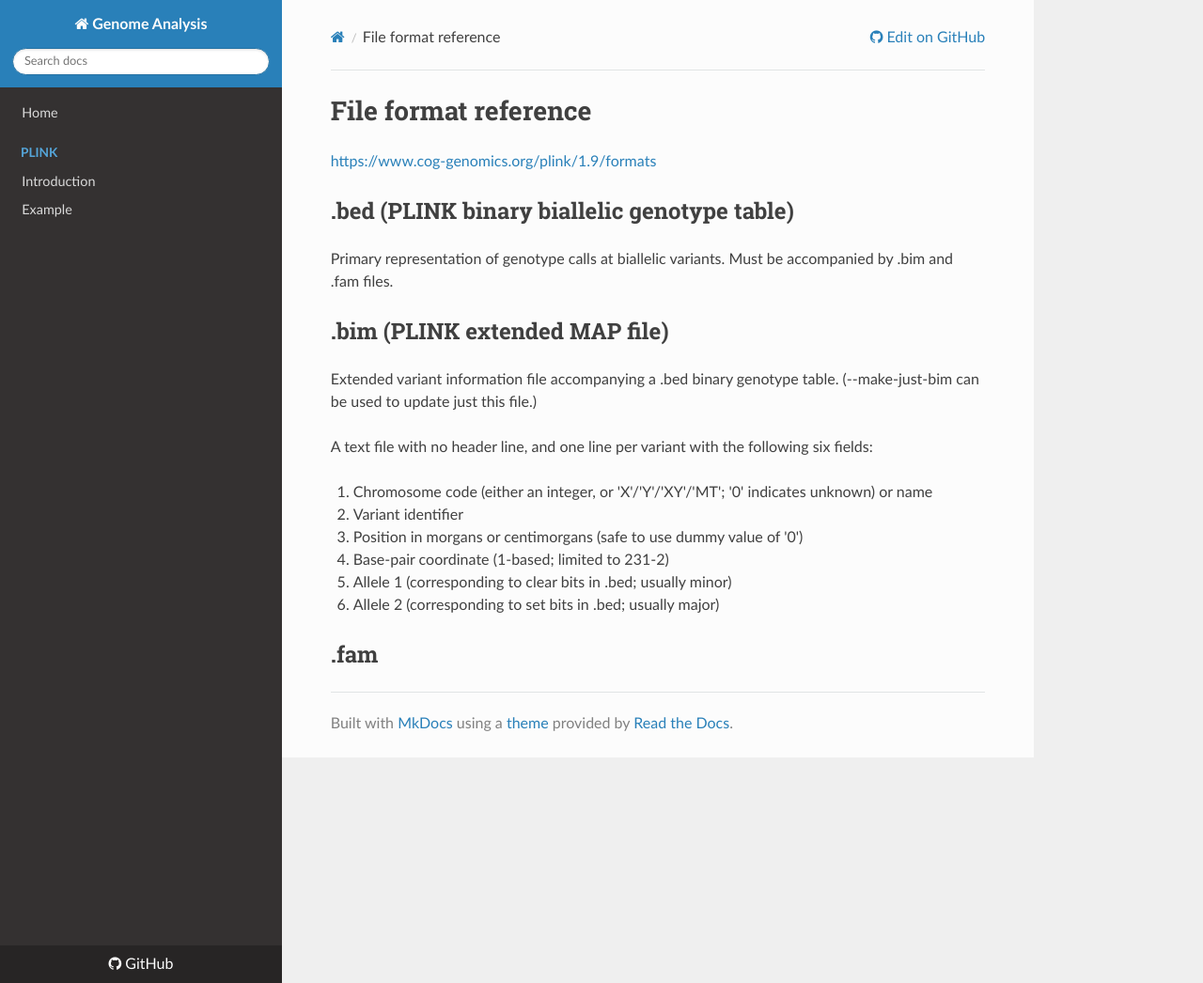
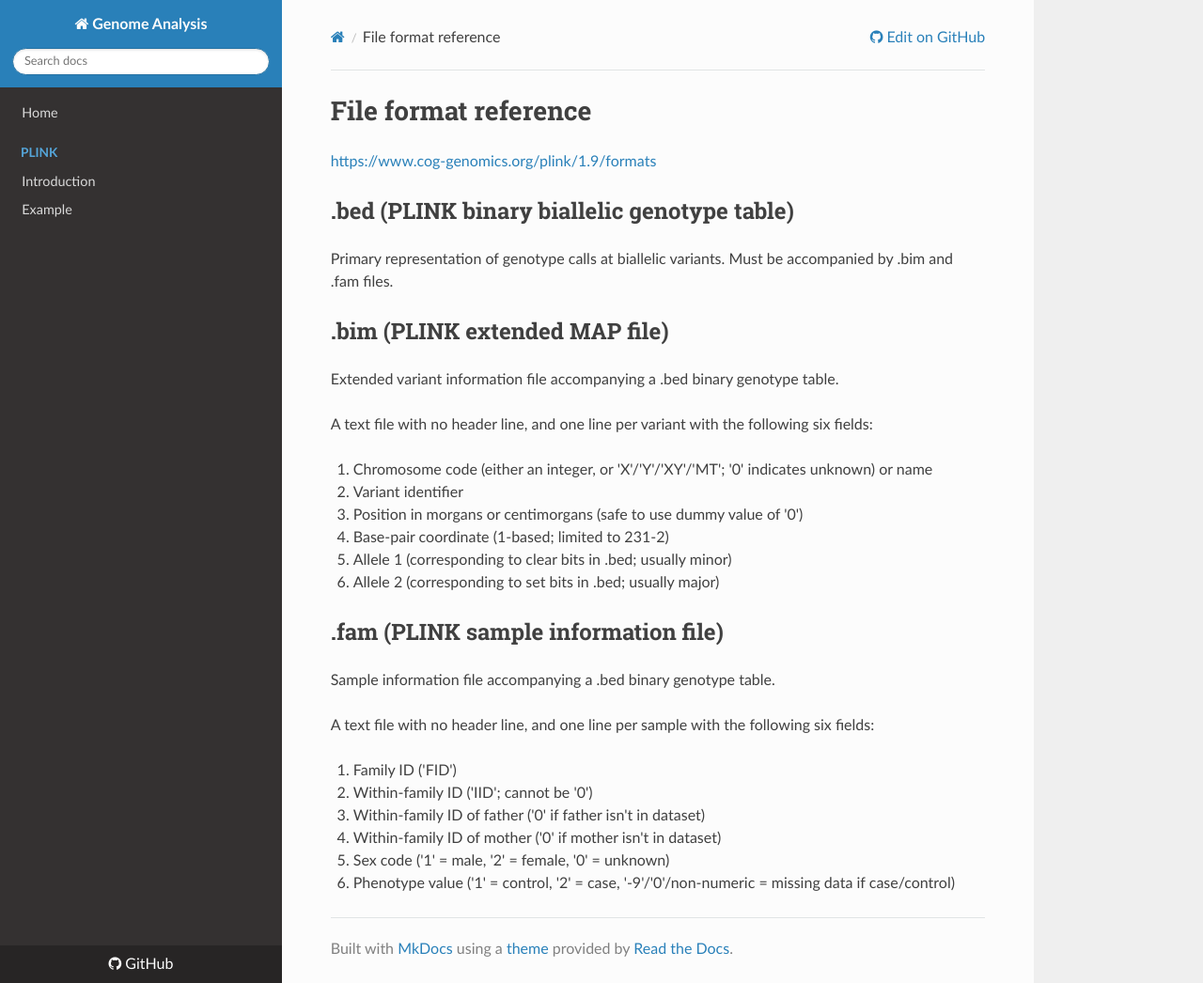
Before and after one commit to WonyoungCho/plink, an MkDocs documentation site: the page built from docs/plink_fmt.md, in a window 1280 px wide and 1046 px high. Shown: the whole window at 94% size. Built offline with MkDocs 1.6.1, drawn with Linux system fonts in a browser that asks for light colours; nearby versions of some CDN libraries; old or Windows-style settings are respelled for this version of MkDocs.

Commit message:
Update and rename plink_fm.md to plink_fmt.md

```diff
--- a/docs/plink_fm.md
+++ b/docs/plink_fmt.md
@@ -7,7 +7,7 @@
 
 
 ## .bim (PLINK extended MAP file)
-Extended variant information file accompanying a .bed binary genotype table. (--make-just-bim can be used to update just this file.)
+Extended variant information file accompanying a .bed binary genotype table.
 
 A text file with no header line, and one line per variant with the following six fields:
 
@@ -18,4 +18,14 @@
 1. Allele 1 (corresponding to clear bits in .bed; usually minor)
 1. Allele 2 (corresponding to set bits in .bed; usually major)
 
-## .fam
+## .fam (PLINK sample information file)
+Sample information file accompanying a .bed binary genotype table.
+
+A text file with no header line, and one line per sample with the following six fields:
+
+1. Family ID ('FID')
+1. Within-family ID ('IID'; cannot be '0')
+1. Within-family ID of father ('0' if father isn't in dataset)
+1. Within-family ID of mother ('0' if mother isn't in dataset)
+1. Sex code ('1' = male, '2' = female, '0' = unknown)
+1. Phenotype value ('1' = control, '2' = case, '-9'/'0'/non-numeric = missing data if case/control)
```
